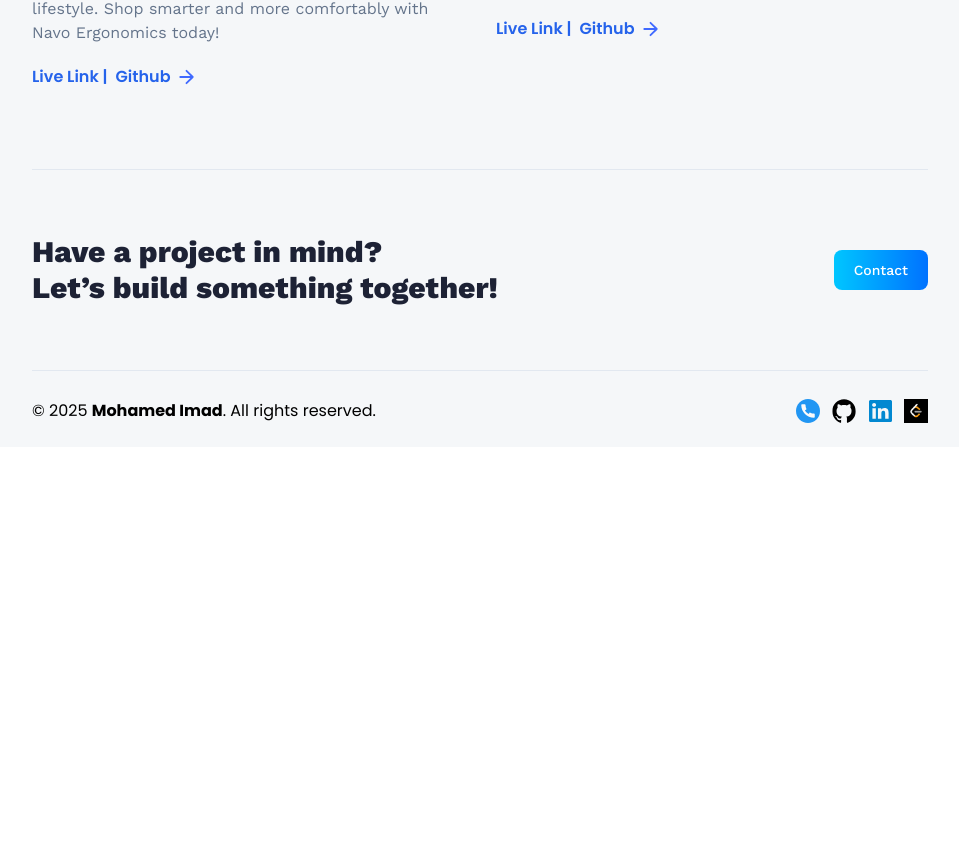
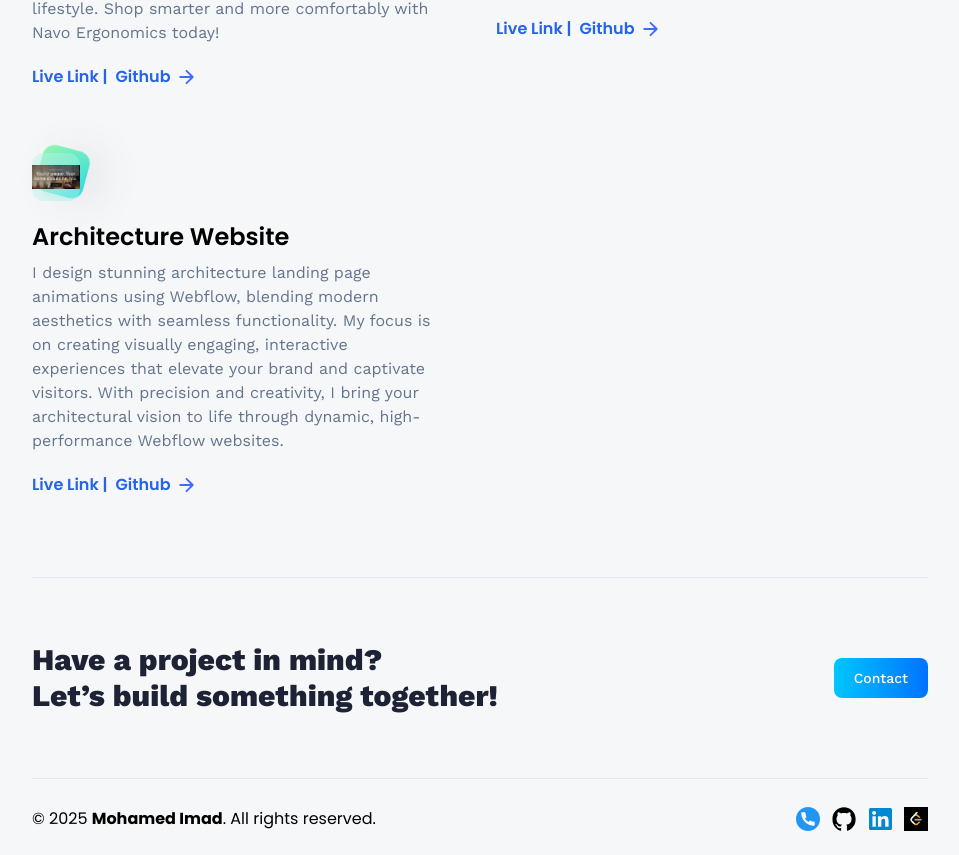
Before and after one commit to imadmohamed/3D_portfolio-main, a React (Vite) app: page /projects in a window 1280 px wide. Shown: the part 2269-3124 px from the top of the page, without its empty margins (160-1119 px from the left). Before the commit the page ends 2716 px from the top, so only its background shows below. Built offline with nearby package versions, Linux system fonts and the light colour scheme; no server answers.

Commit message:
update project

```diff
--- a/src/constants/index.js
+++ b/src/constants/index.js
@@ -41,6 +41,7 @@ import ustore from "../assets/icons/ustore.png"
 import kikibeauty from "../assets/icons/kikibeauty.png"
 import navo from "../assets/icons/navo.png"
 import apple_logo from "../assets/icons/apple-logo.png";
+import archi from "../assets/icons/aechi.png";
 
 export const skills = [
 
@@ -296,6 +297,14 @@ export const projects = [
         link: 'https://apple-website-tau-plum.vercel.app/',
         link2: 'https://github.com/imadmohamed/Apple-Website',
     },
+    {
+        iconUrl:archi,
+        theme: 'btn-back-green',
+        name: 'Architecture Website',
+        description: "I design stunning architecture landing page animations using Webflow, blending modern aesthetics with seamless functionality. My focus is on creating visually engaging, interactive experiences that elevate your brand and captivate visitors. With precision and creativity, I bring your architectural vision to life through dynamic, high-performance Webflow websites.",
+        link: 'https://mohammeds-superb-site-45e808.webflow.io/',
+        link2: '',
+    },
 
 
 ];
```
Also changed, not shown: src/assets/icons/aechi.png (added).
